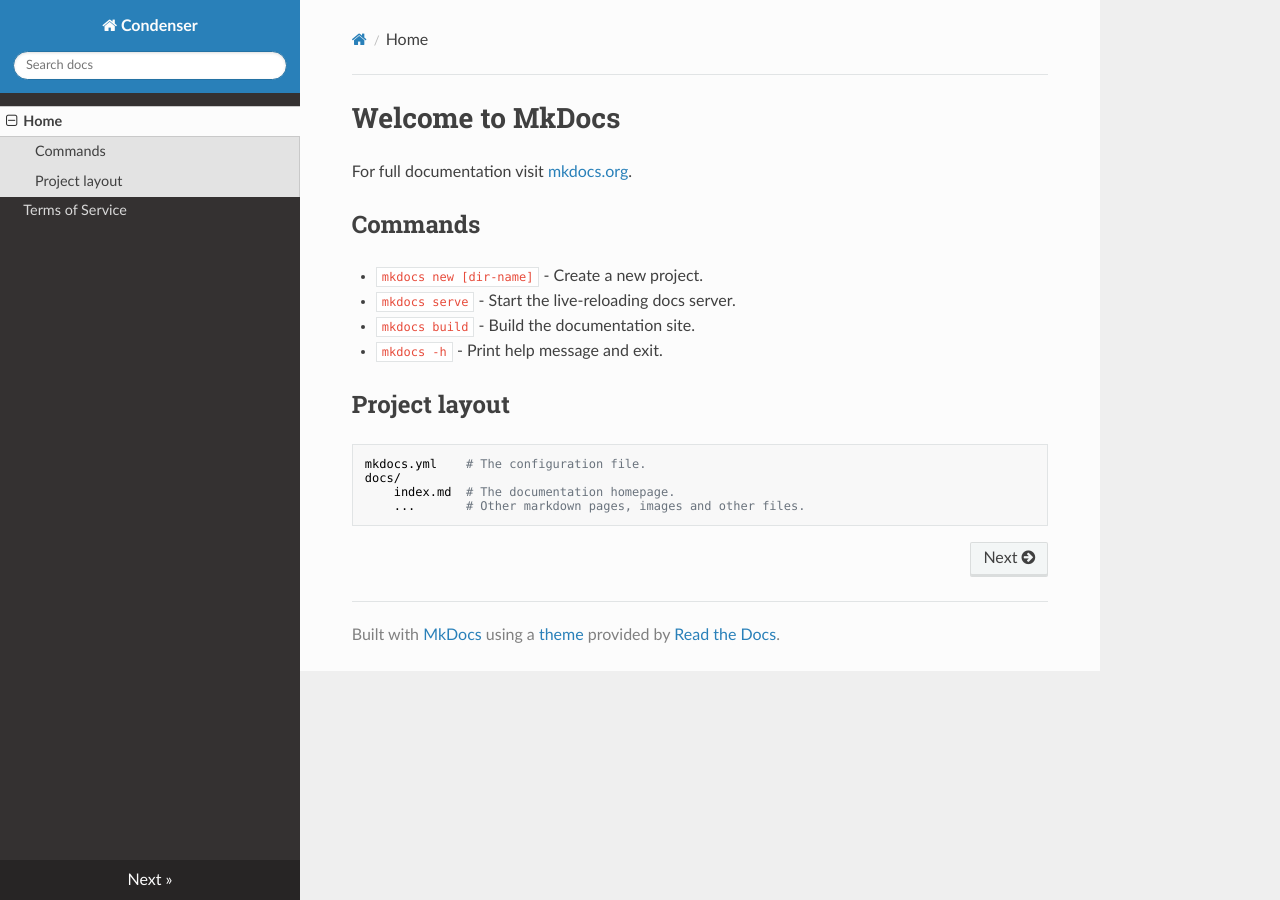
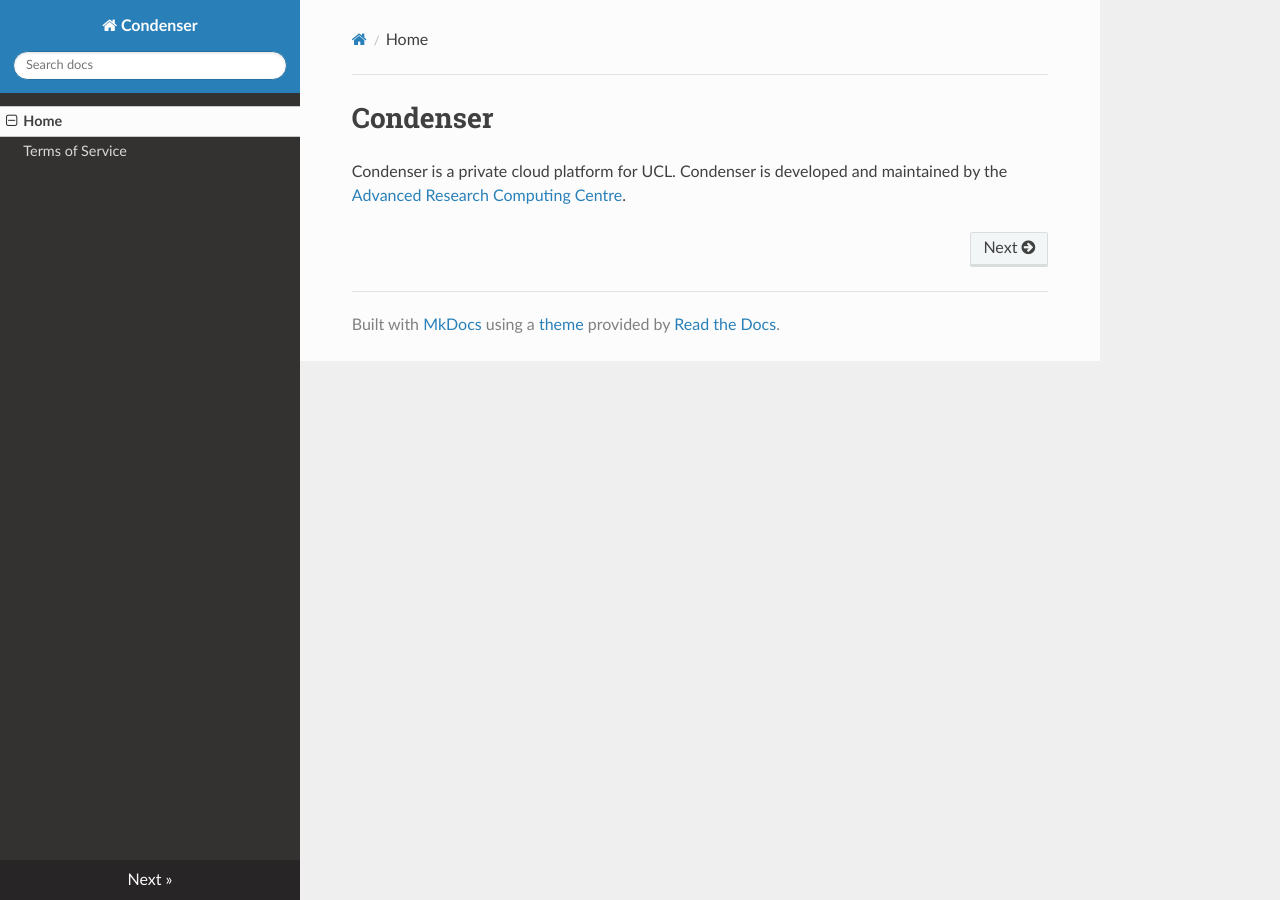
Before and after one commit to UCL-ARC/condenser-mkdocs, an MkDocs documentation site: the page built from docs/index.md, in a window 1280 px wide. Built offline with MkDocs 1.6.1, drawn with Linux system fonts in a browser that asks for light colours; nearby versions of some CDN libraries.

Commit message:
an initial front page for Condenser

```diff
--- a/docs/index.md
+++ b/docs/index.md
@@ -1,17 +1,8 @@
-# Welcome to MkDocs
+---
+title: Home
+layout: docs
+---
 
-For full documentation visit [mkdocs.org](https://www.mkdocs.org).
+# Condenser
 
-## Commands
-
-* `mkdocs new [dir-name]` - Create a new project.
-* `mkdocs serve` - Start the live-reloading docs server.
-* `mkdocs build` - Build the documentation site.
-* `mkdocs -h` - Print help message and exit.
-
-## Project layout
-
-    mkdocs.yml    # The configuration file.
-    docs/
-        index.md  # The documentation homepage.
-        ...       # Other markdown pages, images and other files.
+Condenser is a private cloud platform for UCL. Condenser is developed and maintained by the [Advanced Research Computing Centre](https://www.ucl.ac.uk/advanced-research-computing/).
```
